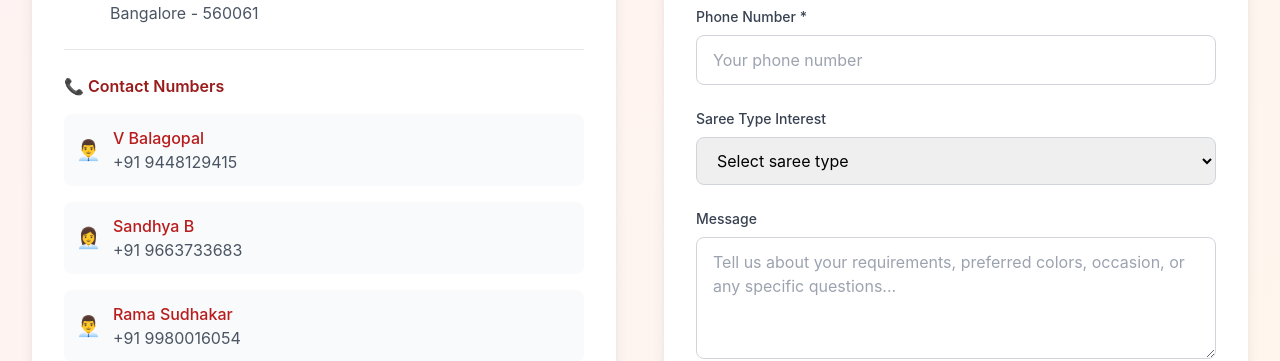
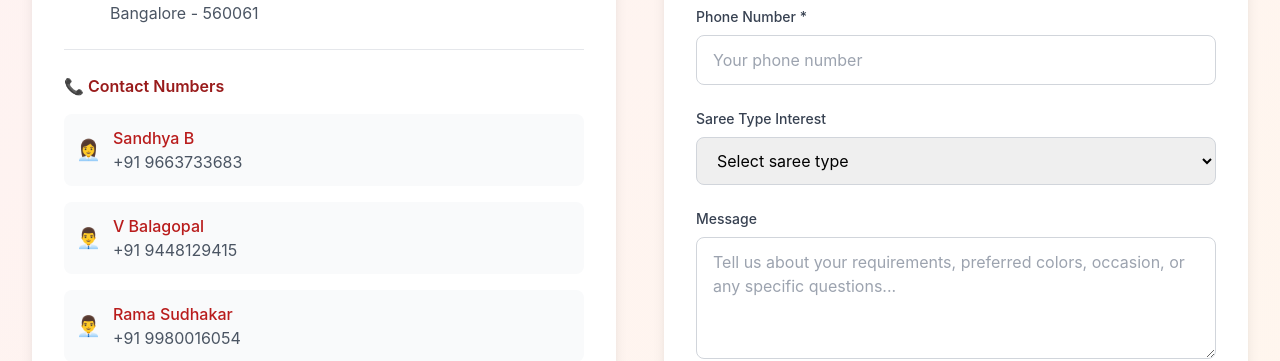
Before and after one commit to adithya0727/sriguru-fabrics, a React (Create React App) app: page / in a window 1280 px wide. Shown: the part 5209-5570 px from the top of the page. Built offline with nearby package versions, Linux system fonts and the light colour scheme.

Commit message:
Update Contact.js

```diff
--- a/src/components/Contact.js
+++ b/src/components/Contact.js
@@ -9,8 +9,8 @@ const Contact = () => {
   });
 
   const contacts = [
+    { name: "Sandhya B", phone: "+91 9663733683", emoji: "👩‍💼" },
     { name: "V Balagopal", phone: "+91 9448129415", emoji: "👨‍💼" },
-    { name: "Sandhya B", phone: "+91 9663733683", emoji: "👩‍💼" },
     { name: "Rama Sudhakar", phone: "+91 9980016054", emoji: "👨‍💼" }
   ];
 
```
